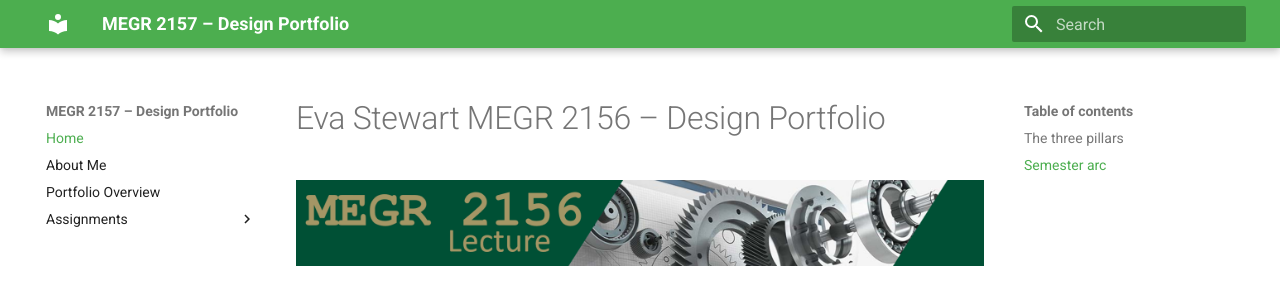
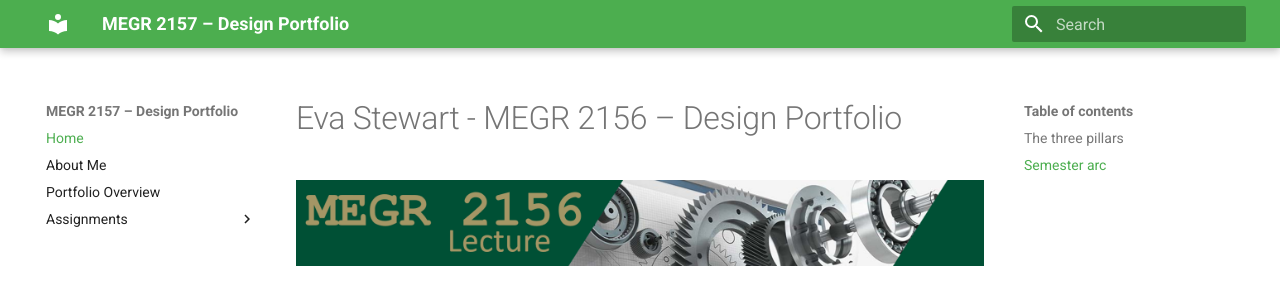
Before and after one commit to evakstewart/megr2156-portfolio, an MkDocs documentation site: the page built from docs/index.md, in a window 1280 px wide and 1148 px high. Shown: the top 292 px of the window. Built offline with MkDocs 1.6.1 and Material for MkDocs 9.7.7, drawn with Linux system fonts in a browser that asks for light colours.

```diff
--- a/docs/index.md
+++ b/docs/index.md
@@ -1,4 +1,4 @@
-# Eva Stewart MEGR 2156 – Design Portfolio
+# Eva Stewart - MEGR 2156 – Design Portfolio
 
 ![Eva Stewart - MEGR 2156 Portfolio](MEGR2156title.png)
 
```
